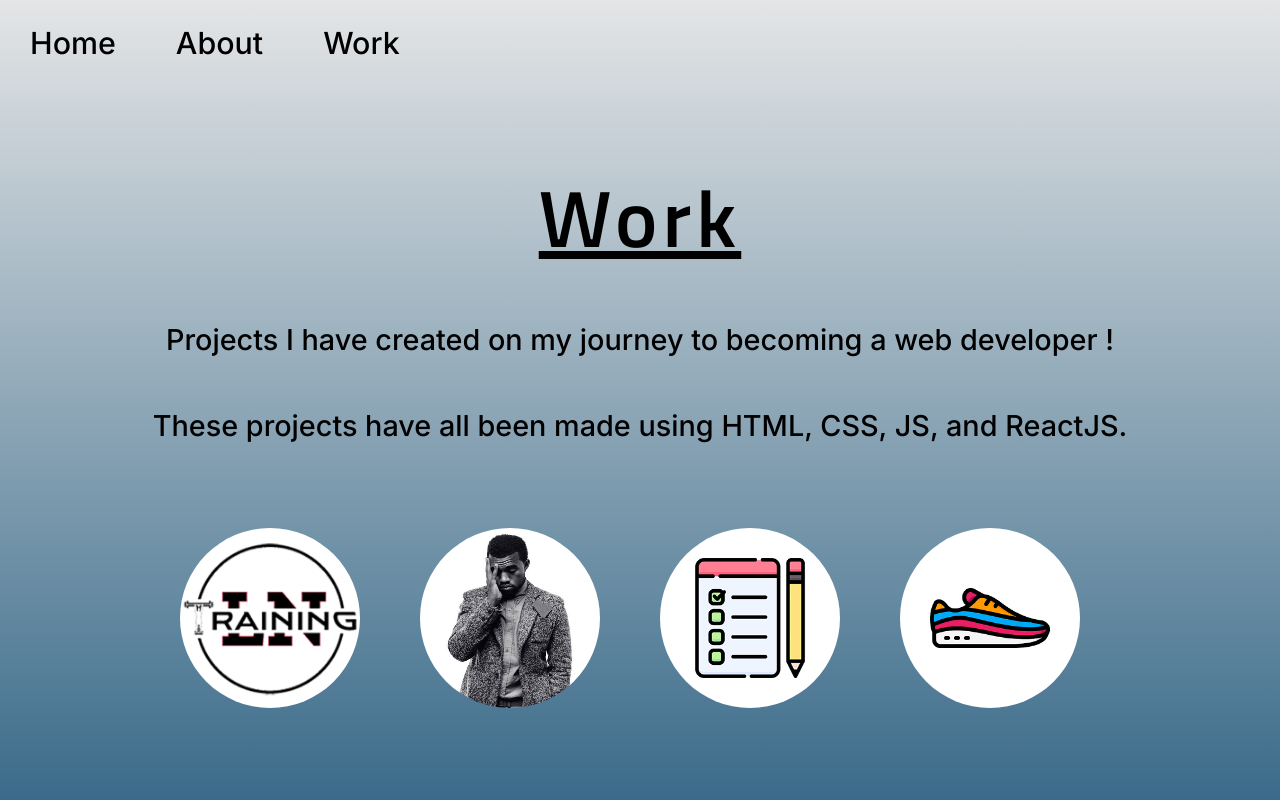
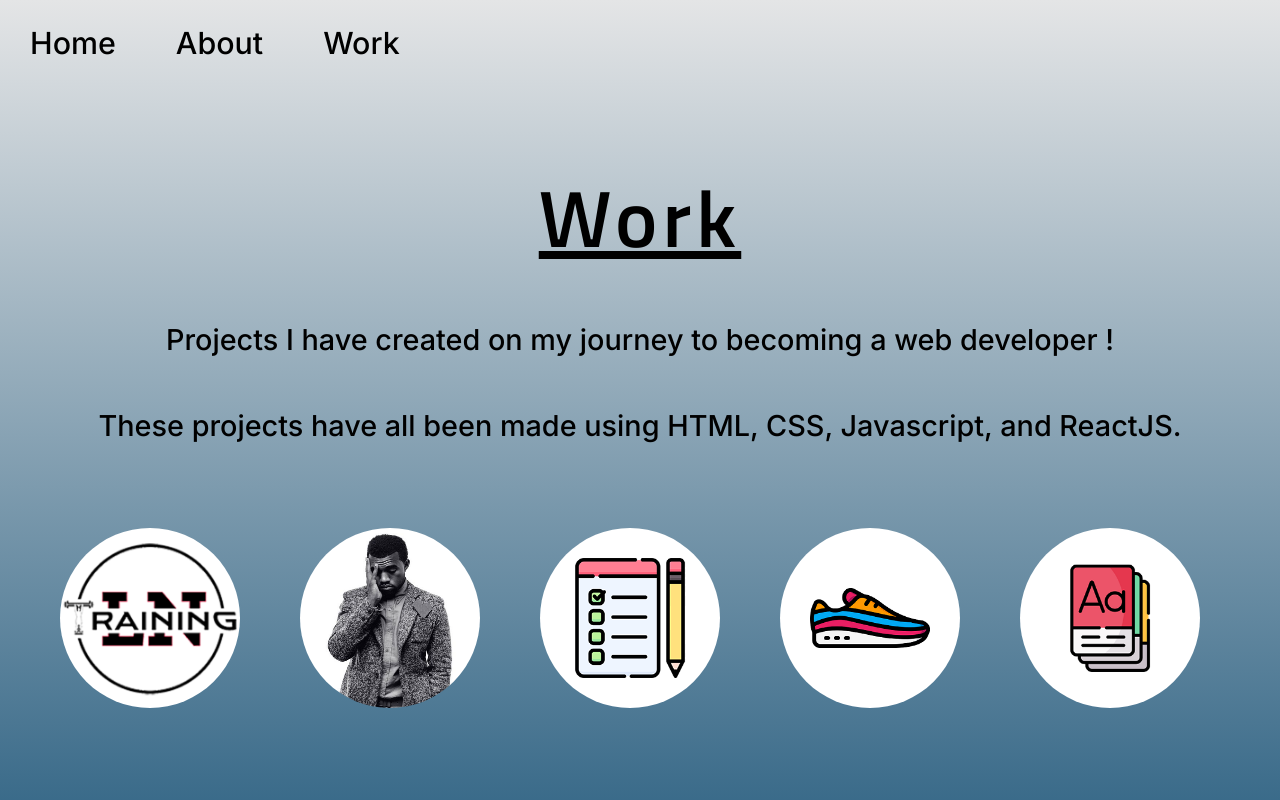
Before and after one commit to tylerpgen/portfolio, a React (Create React App) app: page /projects in a window 1280 px wide. Shown: the top 800 px of the page. Built offline with nearby package versions, Linux system fonts and the light colour scheme.

Commit message:
work update

```diff
--- a/src/pages/About.jsx
+++ b/src/pages/About.jsx
@@ -129,7 +129,7 @@ const About = () => {
       <InfoContainer>
         <Info>
           Hello! <br />
-          My name is Tyler Gener and I'm currently looking to become a front-end
+          My name is Tyler Gener and I'm currently a front-end website
           developer. I recently graduated from UC Santa Barbara with a Bachelor
           of Science in Psychology and Brain Sciences. I have been learning
           HTML, CSS, Javascript, React, and more for over a year and have loved
--- a/src/pages/Projects.jsx
+++ b/src/pages/Projects.jsx
@@ -4,6 +4,7 @@ import LnLogo from "../assets/ln.png";
 import YeLogo from "../assets/ye.png";
 import ToDo from "../assets/todo.png";
 import Shoe from "../assets/shoe.png";
+import Flash from "../assets/flash.png";
 
 const ProjectContainer = styled.div`
   display: flex;
@@ -113,7 +114,8 @@ const Projects = () => {
             Projects I have created on my journey to becoming a web developer !{" "}
             <br />
             <br />
-            These projects have all been made using HTML, CSS, JS, and ReactJS.
+            These projects have all been made using HTML, CSS, Javascript, and
+            ReactJS.
           </Desc>
         </DescContainer>
       </HeaderContainer>
@@ -128,6 +130,10 @@ const Projects = () => {
           img={ToDo}
         />
         <ProjectCard link="https://game-3ffe5.web.app/" img={Shoe} />
+        <ProjectCard
+          link="https://tylerpgen.github.io/flashcard-app/"
+          img={Flash}
+        />
       </ProjectContainer>
     </Container>
   );
```
Also changed, not shown: src/assets/flash.png (added).
